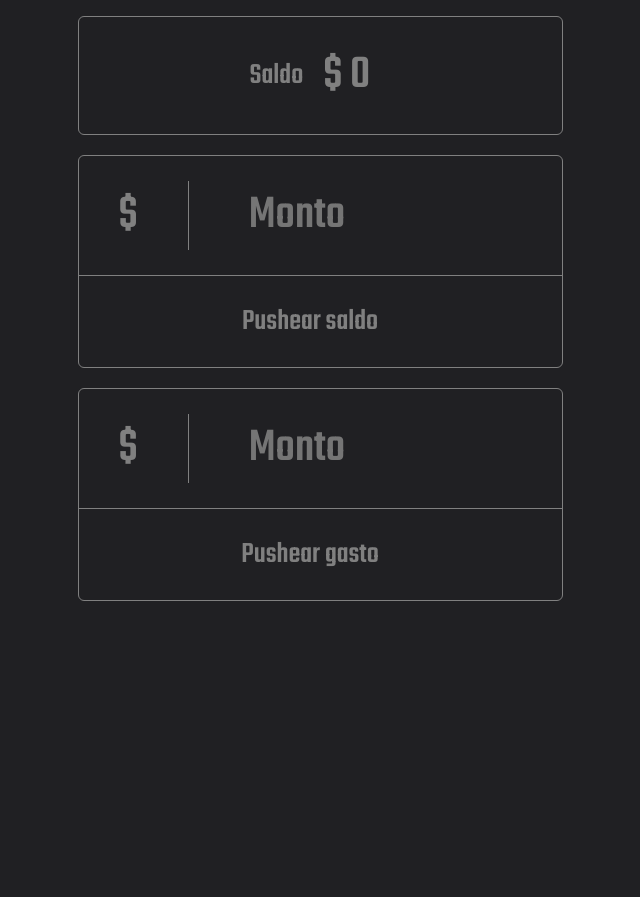
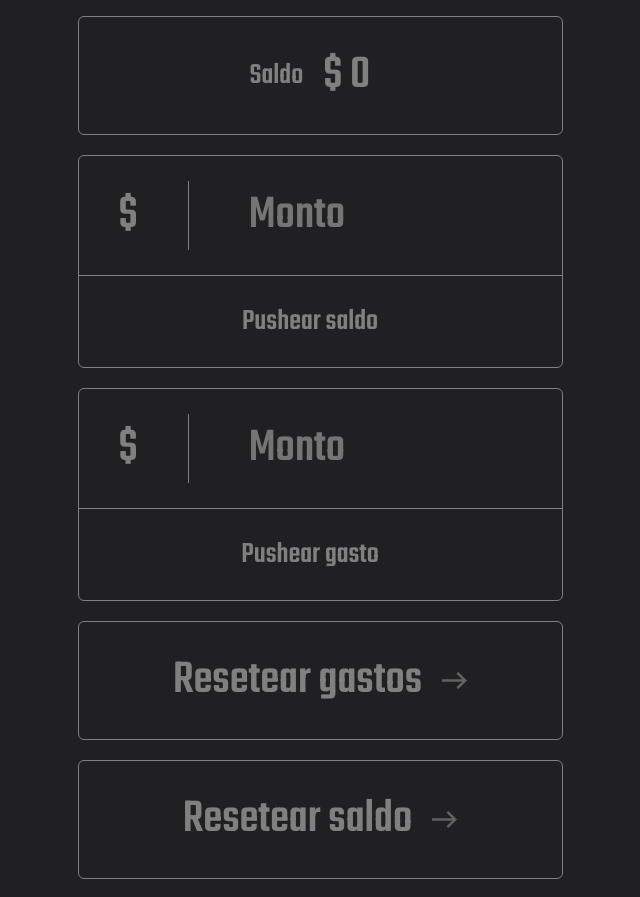
Before and after one commit to masacr3/finanzas, a React (Vite) app: page / in a window 1280 px wide. Shown: the top 897 px of the page, without its empty margins (320-960 px from the left). Before the commit the page ends 800 px from the top, so only its background shows below. Built offline with nearby package versions, Linux system fonts and the light colour scheme; no server answers.

Commit message:
pusheo desde la casa de papa

```diff
--- a/src/App.jsx
+++ b/src/App.jsx
@@ -2,7 +2,10 @@ import './App.css'
 import Saldo from './componentes/Saldo'
 import Pushmonto from './componentes/Pushmonto'
 import Montocontext from './componentes/Montocontext'
-import { ApiIngresarDinero, ApiGastos } from './constantes/ApiFinanzas'
+import { ApiIngresarDinero, ApiGastos, ApiResetMonto, ApiGastosDetallado, ApiIngresoDineroDetallado } from './constantes/ApiFinanzas'
+import  ResetMonto  from './componentes/ResetMonto'
+import MontoDetallado from './componentes/MonotDetallado'
+
 
 function App() {
 
@@ -16,6 +19,19 @@ function App() {
         <Pushmonto url={ApiGastos}>
           gasto
         </Pushmonto>
+        <ResetMonto url={ApiResetMonto} target="gastos">
+          gastos
+        </ResetMonto>
+        <ResetMonto url={ApiResetMonto} target="saldo">
+          saldo
+        </ResetMonto>
+        <MontoDetallado url={ApiGastosDetallado}>
+          Gasto detallado
+        </MontoDetallado>
+        <MontoDetallado url={ApiIngresoDineroDetallado}>
+          Ingreso detallado
+        </MontoDetallado>
+
       </Montocontext>
     </div>
   )
--- /dev/null
+++ b/src/componentes/BtonSend.jsx
@@ -0,0 +1,40 @@
+import React, { useEffect, useState } from 'react'
+import {useMontoContexto} from '../componentes/Montocontext'
+import axios from 'axios'
+
+function BtonSend({configuracion, res, errorC}) {
+    const [activo, setActivo] = useState(true)
+
+    const clickeo = () =>{
+        setActivo(false)
+        axios (configuracion)
+        .then(response =>{
+            res(response);
+            setTimeout( () =>{
+                setActivo(true);
+            }, 2000);
+        })
+        .catch(error => {
+            errorC(error);
+        });
+    }
+
+    //const clickeo = () => console.log("CLICKEO", configuracion)
+
+    return (
+        <>
+            {activo &&
+                <svg
+                    xmlns="http://www.w3.org/2000/svg"
+                    width="25"
+                    height="17"
+                    viewBox="0 0 25 17"
+                    onClick={clickeo}>
+                            <path d="M16.25,0,14.488,1.712l5.725,5.574H0V9.714H20.212l-5.737,5.574L16.25,17,25,8.5Z" fill="#626262"></path>
+                </svg>
+            }
+        </>
+    )
+}
+
+export default BtonSend
--- /dev/null
+++ b/src/componentes/MonotDetallado.jsx
@@ -0,0 +1,23 @@
+import axios from 'axios';
+import React, { useEffect, useState } from 'react'
+
+function montoDetallado({url, children}) {
+  const [data , setData] = useState([])
+
+  useEffect( () =>{
+    axios.get(url)
+    .then(res =>{
+      setData([...res.data.data])
+      console.log("respuesta API [gastos detallado]", res.data.data)
+    })
+  },[]);
+
+  return (
+    <div className='box'>
+        <span className='fm-toko fs-48'>{children}</span>
+
+    </div>
+  )
+}
+
+export default montoDetallado
--- a/src/componentes/Pushmonto.jsx
+++ b/src/componentes/Pushmonto.jsx
@@ -1,11 +1,18 @@
 import { useState } from 'react'
 import axios from 'axios'
 import { useMontoContexto } from './Montocontext'
+import BtonSend from './BtonSend'
 
 // eslint-disable-next-line react/prop-types
 function Pushmonto({url, children}) {
     const [inputValue, setInputValue] = useState('')
     const [enablePush, setEnablePush] = useState(false)
+    const [payload, setPayload] = useState({
+        method: 'post',
+        url: url,
+        data : { monto: 0 },
+        responseType: 'json',
+    })
 
     const { cambiarDato } = useMontoContexto();
 
@@ -13,6 +20,7 @@ function Pushmonto({url, children}) {
     const handleInputChange = (event) => {
         // Actualizar el estado del input cuando cambie
         setInputValue(event.target.value);
+        setPayload({...payload, data : { monto : parseInt(event.target.value,10)}});
         if (event.target.value.length > 0 && enablePush == false ){
             setEnablePush(true)
         }else{
@@ -23,31 +31,18 @@ function Pushmonto({url, children}) {
 
       };
 
-    const enviarDatos = () => {
-        if (inputValue.length == 0){
-            console.log("no hay nada q enviar")
-            return;
-        }
-        const numero  = parseInt(inputValue, 10);
-        const payload = { monto : numero }
-        axios({
-            method: 'post',
-            url: url,
-            data: payload,
-            responseType: 'json',
-          })
-          .then(response => {
+    const res = (response) =>{
         console.log('Respuesta de la API:', response.data);
         cambiarDato()
         setInputValue('')
         setEnablePush(false)
-        })
-        .catch(error => {
+    }
+
+    const errorC = (error) =>{
         console.error('Error al enviar datos:', error);
         setInputValue('')
         setEnablePush(false)
-        });
-    };
+    }
 
     return (
         <div className="box">
@@ -66,11 +61,8 @@ function Pushmonto({url, children}) {
                 <span className={`off-select ${enablePush ? "color-verde" : "color-off"}`}>Pushear {children}</span>
                 { enablePush &&
                     <>
-                        <svg xmlns="http://www.w3.org/2000/svg" width="25" height="17" viewBox="0 0 25 17" onClick={enviarDatos}>
-                            <path d="M16.25,0,14.488,1.712l5.725,5.574H0V9.714H20.212l-5.737,5.574L16.25,17,25,8.5Z" fill="#626262"></path>
-                        </svg>
+                        <BtonSend configuracion={payload} res={res} />
                     </>}
-
             </div>
         </div>
     )
--- /dev/null
+++ b/src/componentes/ResetMonto.jsx
@@ -0,0 +1,26 @@
+import axios from 'axios'
+import React from 'react'
+import { useMontoContexto } from './Montocontext'
+import BtonSend from './BtonSend';
+
+function ResetMonto({url, target, children}) {
+  const { cambiarDato } = useMontoContexto();
+
+  const res = (response) =>{
+    cambiarDato();
+  }
+  const payload = {
+    method : 'delete',
+    url : url + target
+  }
+  return (
+    <div className='box'>
+        <div className='row pa-24 full-w jc-center fm-toko fs-48'>
+            <span>Resetear {children}</span>
+            <BtonSend configuracion={payload} res={res}/>
+        </div>
+    </div>
+  )
+}
+
+export default ResetMonto
--- a/src/constantes/ApiFinanzas.js
+++ b/src/constantes/ApiFinanzas.js
@@ -1,8 +1,11 @@
-//const _endPoint = 'http://192.168.0.8:8000/'
-const _endPoint = 'https://fastapitest-mjo6.onrender.com/'
+const _endPoint = 'http://192.168.0.69:8000/'
+//const _endPoint = 'https://fastapitest-mjo6.onrender.com/'
 
 export const ApiSaldo = _endPoint +'finanzas/saldo'
 export const ApiGastos = _endPoint +'finanzas/gastos'
 export const ApiIngresarDinero = _endPoint +'finanzas/ingresardinero'
+export const ApiResetMonto = _endPoint +'finanzas/eliminar/all/'
+export const ApiGastosDetallado = _endPoint +'finanzas/gastos_detallado'
+export const ApiIngresoDineroDetallado = _endPoint +'finanzas/ingresodinero_detallado'
 
 //uvicorn main:app --host 0.0.0.0 --port 8000 --reload
```
Lines whose indentation alone changed are shown as unchanged.
